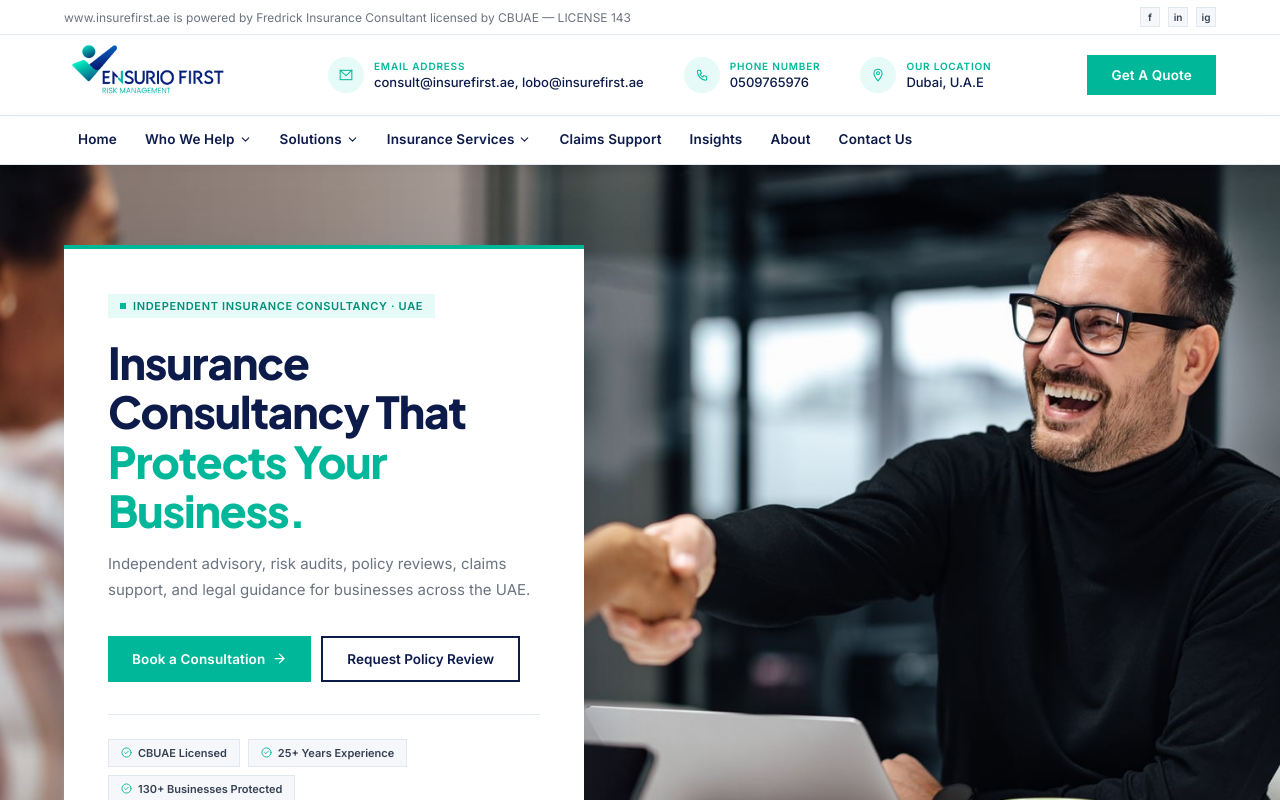
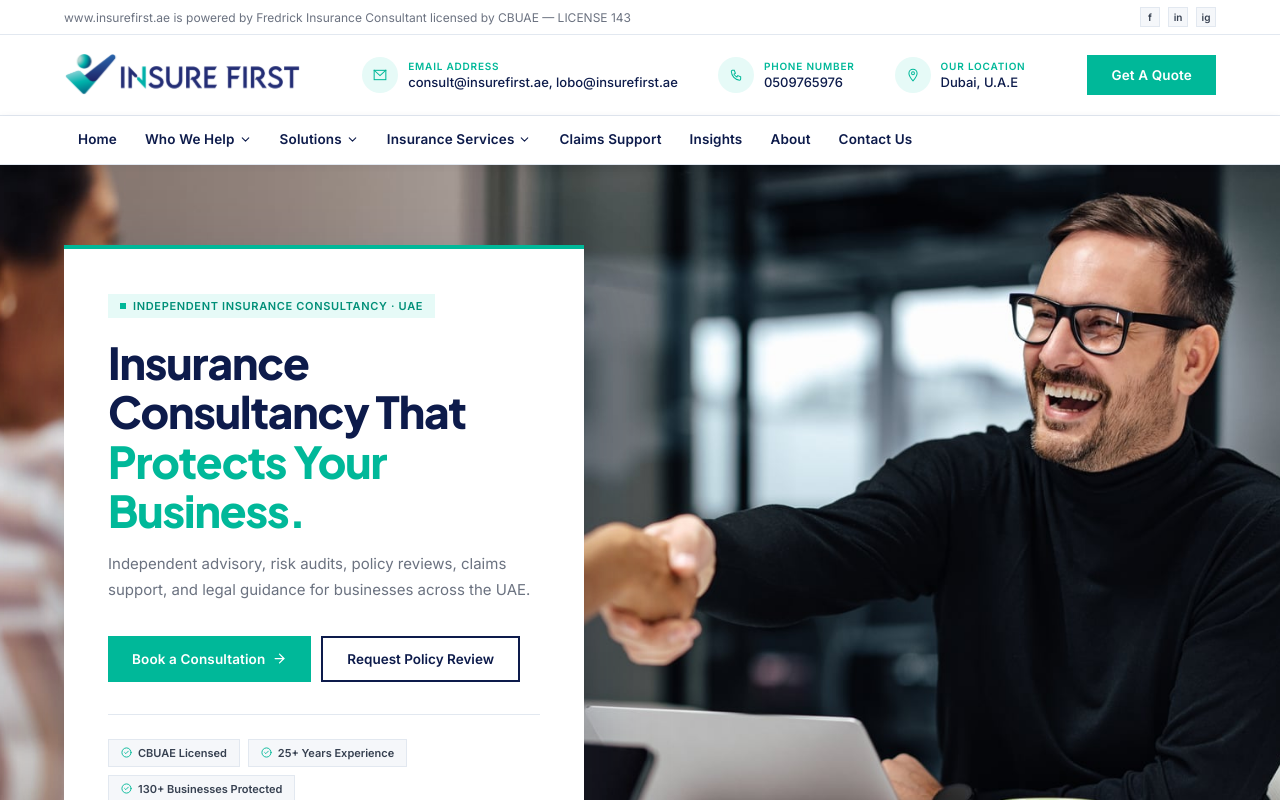
Before and after one commit to wolfxbiz/ensurio-first, a React (Vite) app: page / in a window 1280 px wide. Shown: the top 800 px of the page. Built offline with nearby package versions, Linux system fonts and the light colour scheme; the HTML template or start-up script is replaced by a standard one.

Commit message:
Replace logo with Insure First SVG; resize to 44px nav / 40px footer

```diff
--- a/src/prototype/home/components/ProtoFooter.jsx
+++ b/src/prototype/home/components/ProtoFooter.jsx
@@ -1,4 +1,4 @@
-import logoImg from '../../../assets/logo.png'
+import logoImg from '../../../assets/insure-first-logo.svg'
 import { useIsMobile } from '../hooks/useIsMobile.js'
 
 const footerLinks = {
@@ -40,7 +40,7 @@ export default function ProtoFooter() {
           {/* Logo + description column — spans 2 cols on mobile */}
           <div style={{ gridColumn: isMobile ? 'span 2' : 'span 1' }}>
             <div style={{ marginBottom: '1rem' }}>
-              <img src={logoImg} alt="Insure First" style={{ height: isMobile ? '30px' : '36px', width: 'auto', display: 'block' }} />
+              <img src={logoImg} alt="Insure First" style={{ height: isMobile ? '28px' : '40px', width: 'auto', display: 'block' }} />
             </div>
             {!isMobile && (
               <p style={{ fontFamily: 'var(--font-body)', fontSize: '14px', color: 'rgba(255,255,255,0.55)', lineHeight: 1.7, maxWidth: '260px' }}>
--- a/src/prototype/home/components/ProtoNav.jsx
+++ b/src/prototype/home/components/ProtoNav.jsx
@@ -2,7 +2,7 @@ import { useState } from 'react'
 import { useIsMobile } from '../hooks/useIsMobile.js'
 import { motion, AnimatePresence } from 'framer-motion'
 import { ChevronDown } from 'lucide-react'
-import logoImg from '../../../assets/logo.png'
+import logoImg from '../../../assets/insure-first-logo.svg'
 
 const NAV_LINKS = [
   { label: 'Home', href: '#' },
@@ -71,7 +71,7 @@ export default function ProtoNav() {
 
           {/* Logo */}
           <a href="#" style={{ flexShrink: 0, textDecoration: 'none' }}>
-            <img src={logoImg} alt="Insure First" style={{ height: isMobile ? '48px' : '80px', width: 'auto', display: 'block' }} />
+            <img src={logoImg} alt="Insure First" style={{ height: isMobile ? '32px' : '44px', width: 'auto', display: 'block' }} />
           </a>
 
           {/* Contact info — hidden on mobile */}
```
Also changed, not shown: Insure First Logo.svg (added), src/assets/insure-first-logo.svg (added).
